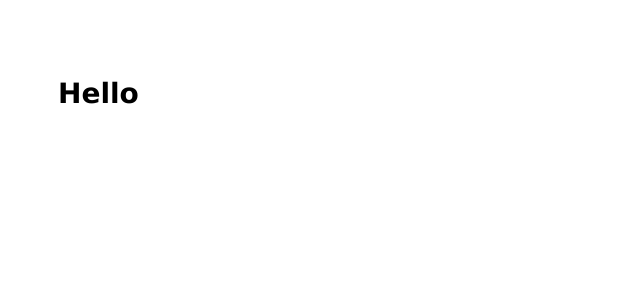
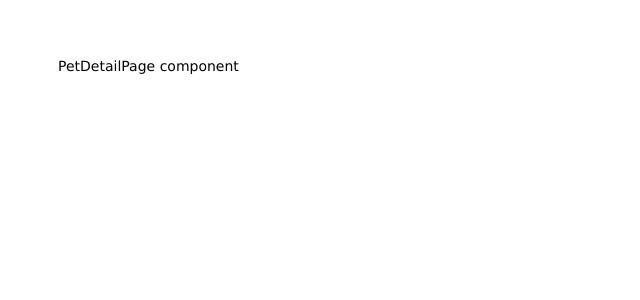
Before and after one commit to voxsuperlynx1967/aa-projects, a React (Create React App) app in the folder jsx-walkthrough/: page / in a window 1280 px wide. Shown: the top 300 px of the page, without its empty margins (0-640 px from the left). Built offline with nearby package versions, Linux system fonts and the light colour scheme.

Commit message:
initial detail add

```diff
--- a/jsx-walkthrough/src/App.js
+++ b/jsx-walkthrough/src/App.js
@@ -1,7 +1,9 @@
 import React from 'react';
+import PetDetailPage from './PetDetailPage';
+
 function App() {
   return (
-    <h1>Hello</h1>
+    <PetDetailPage></PetDetailPage>
   );
 }
 
--- /dev/null
+++ b/jsx-walkthrough/src/PetDetailPage.js
@@ -0,0 +1,7 @@
+import React from 'react';
+
+const PetDetailPage = () =>
+  <div>PetDetailPage component</div>
+;
+
+export default PetDetailPage;
```
